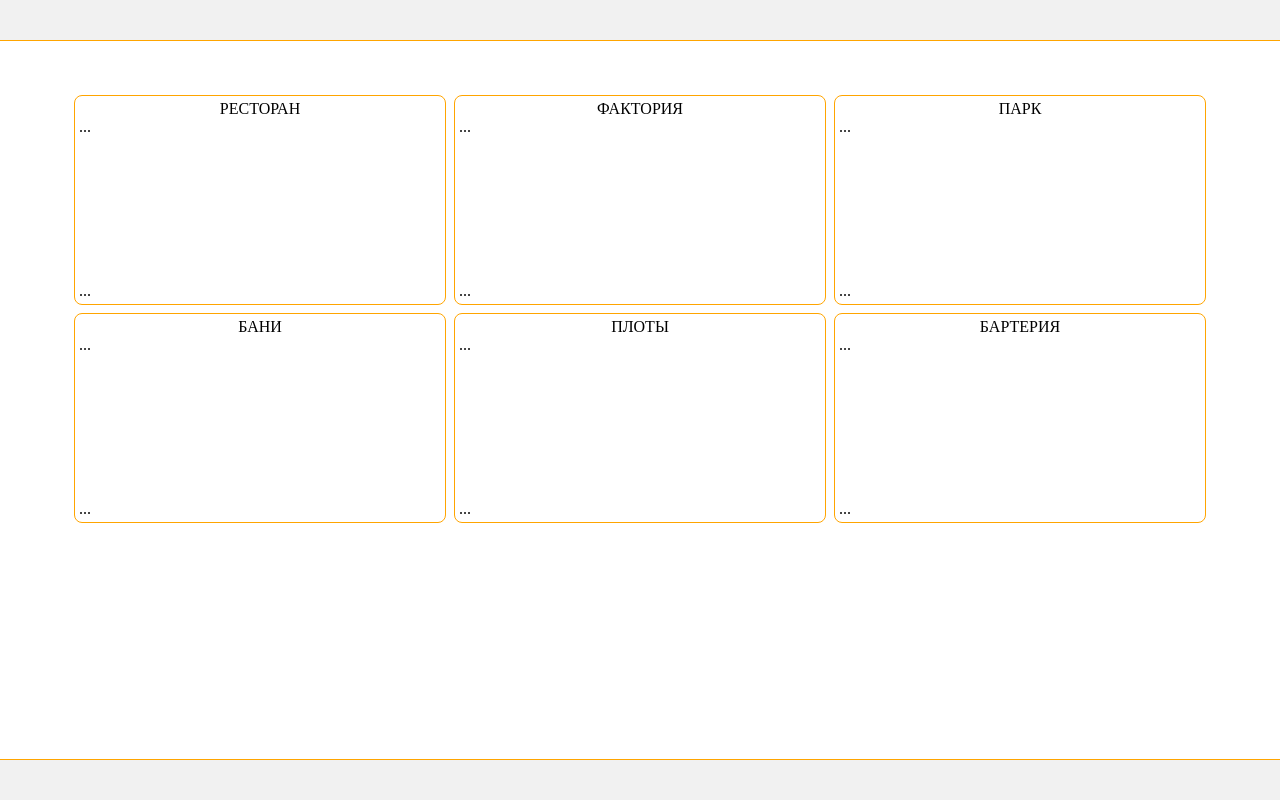
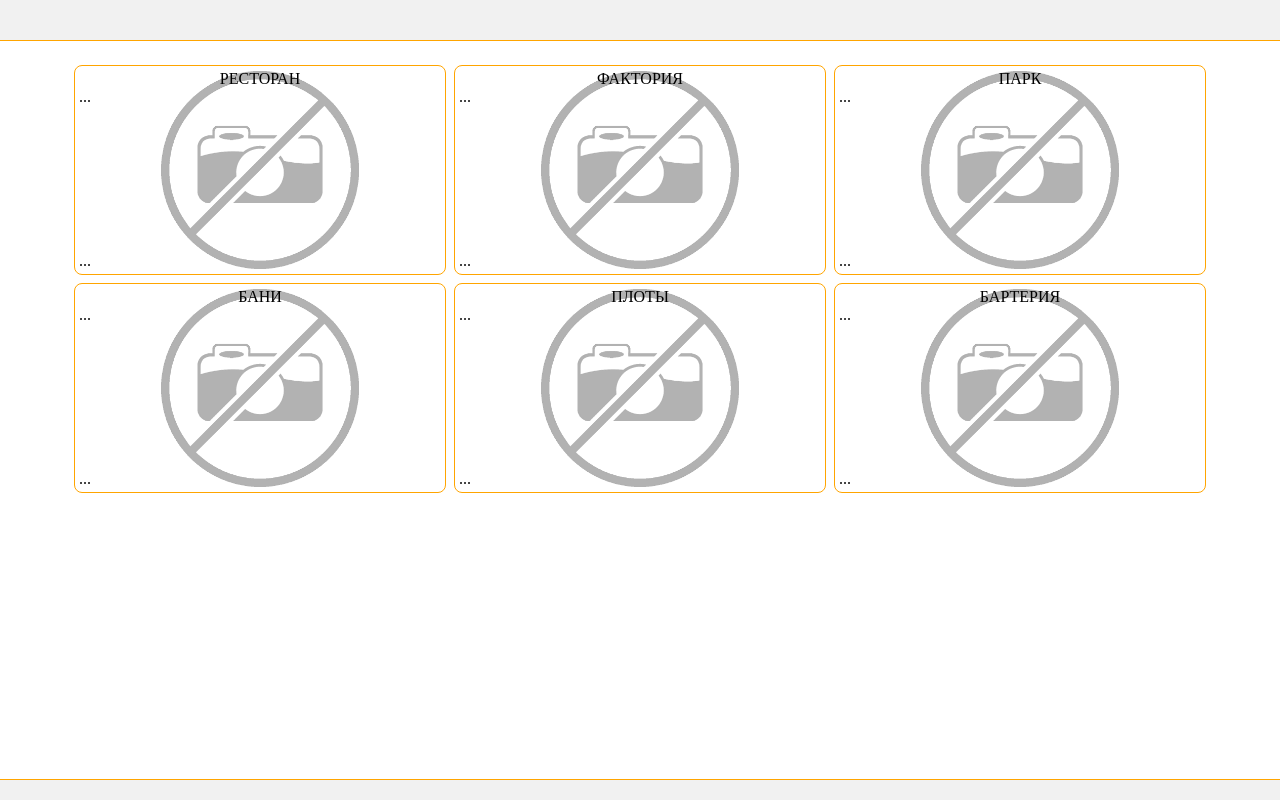
Before and after one commit to pycekursk/Exp, a plain HTML site: page index.html in a window 1280 px wide. Drawn offline with Linux system fonts and the light colour scheme.

Commit message:
updateContentStyles

```diff
--- a/css/main.css
+++ b/css/main.css
@@ -1,6 +1,5 @@
 /* Extra small devices (xs): <576px */
 .container {
-    width: 100%;
     padding-right: 15px;
     padding-left: 15px;
     margin-right: auto;
@@ -71,7 +70,7 @@ header {
 /* Стили для футера */
 footer {
     background-color: #f1f1f1;
-    padding: 20px;
+    padding: 10px;
     text-align: center;
     margin-top: auto;
     border-top: solid 1px var(--main-bg);
@@ -79,5 +78,20 @@ footer {
 
 .content {
     flex: 1;
-    padding: 50px; /* Регулируйте в соответствии с вашими потребностями */
+    padding-top: 20px;
+    padding-bottom: 20px;
 }
+
+
+.bg {
+    width: 100%;
+    height: 100%;
+    background-image: url('../src/img/no_image.jpg');
+    background-size: cover;
+    background-position: center;
+    background-repeat: no-repeat;
+    position: absolute;
+    top: 0;
+    left: 0;
+    z-index: 0;
+}
--- a/index.html
+++ b/index.html
@@ -55,6 +55,8 @@
 
         .cell .header {
             text-align: center;
+            z-index: 1;
+            position: relative;
         }
 
         .cell .footer {
@@ -78,34 +80,40 @@
                     <div class="header">РЕСТОРАН</div>
                     <div class="body">...</div>
                     <div class="footer">...</div>
+                    <div class="bg"></div>
                 </div>
                 <div class="cell">
                     <div class="header">ФАКТОРИЯ</div>
                     <div class="body">...</div>
                     <div class="footer">...</div>
+                    <div class="bg"></div>
                 </div>
                 <div class="cell">
                     <div class="header">ПАРК</div>
                     <div class="body">...</div>
                     <div class="footer">...</div>
+                    <div class="bg"></div>
                 </div>
                 <div class="cell">
                     <div class="header">БАНИ</div>
                     <div class="body">...</div>
                     <div class="footer">...</div>
+                    <div class="bg"></div>
                 </div>
                 <div class="cell">
                     <div class="header">ПЛОТЫ</div>
                     <div class="body">...</div>
                     <div class="footer">...</div>
+                    <div class="bg"></div>
                 </div>
                 <div class="cell">
                     <div class="header">БАРТЕРИЯ</div>
                     <div class="body">...</div>
                     <div class="footer">...</div>
+                    <div class="bg"></div>
                 </div>
+            </div>
 
-            </div>
         </div>
     </main>
 
--- a/js/main.js
+++ b/js/main.js
@@ -0,0 +1,15 @@
+document.addEventListener('DOMContentLoaded', function() {
+    // Проверка и обработка всех изображений сразу при загрузке страницы
+    document.querySelectorAll('img').forEach(function(img) {
+        if (!img.getAttribute('src')) {
+            img.src = 'src/img/no_image.jpg';
+        }
+    });
+
+    // Обработчик ошибок загрузки изображений
+    document.body.addEventListener('error', function(event) {
+        if (event.target.tagName === 'IMG') {
+            event.target.src = 'src/img/no_image.jpg';
+        }
+    }, true);
+});
```
Also changed, not shown: src/img/no_image.jpg (added).
